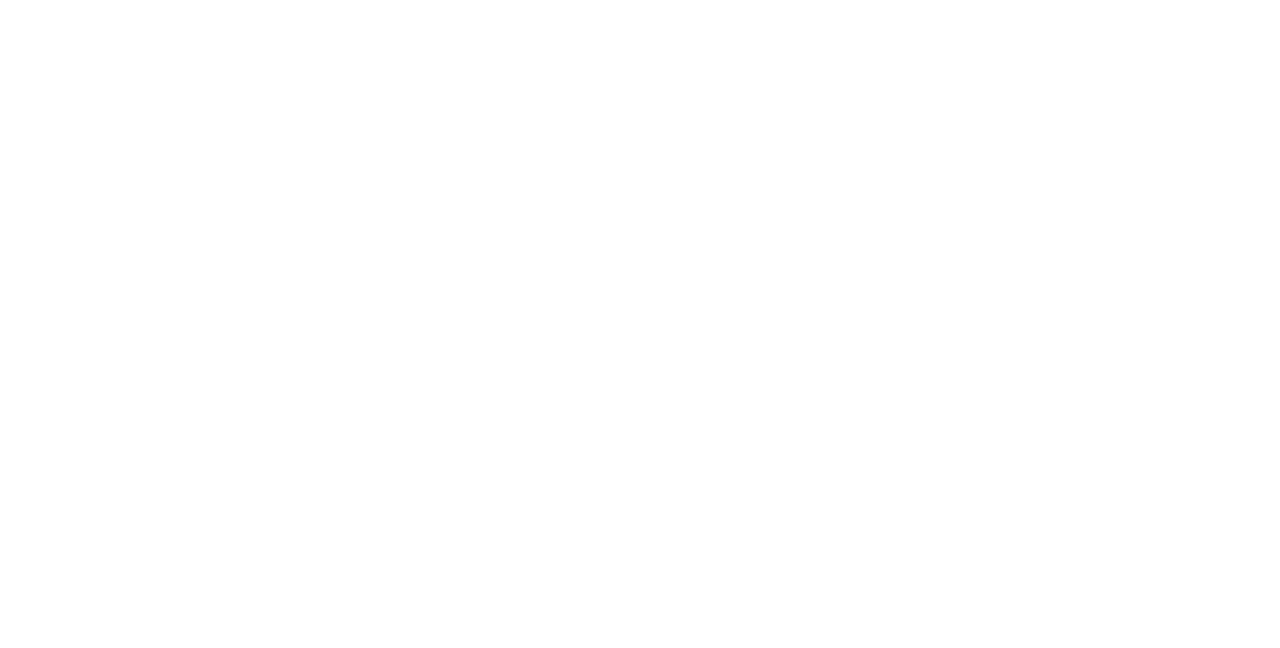
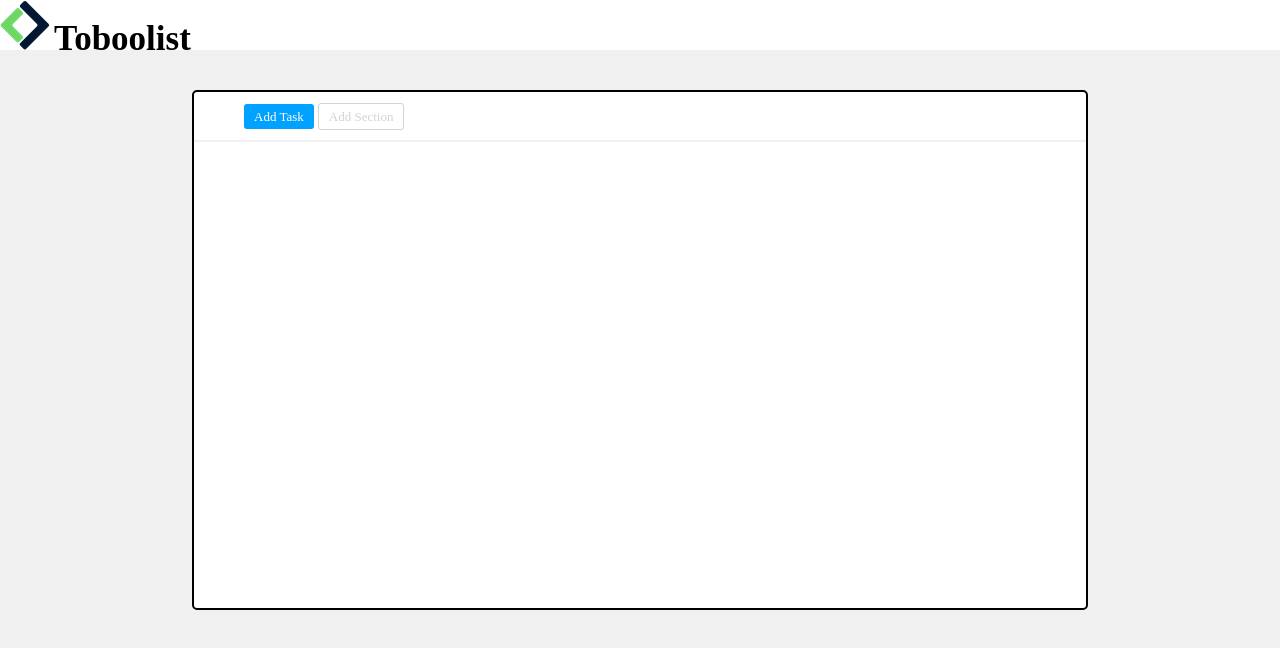
Before and after one commit to KaterinaProkopenko/html-css-toboolist, a plain HTML site: page index.html in a window 1280 px wide. Drawn offline with Linux system fonts and the light colour scheme.

Commit message:
Continuazione (header/nav)

```diff
--- a/css/style.css
+++ b/css/style.css
@@ -3,3 +3,55 @@
     margin: 0;
     padding: 0;
 }
+
+body {
+    background-color: rgb(240, 240, 240);
+}
+
+header {
+    width: auto;
+    height: 50px;
+    background-color: white;
+}
+
+
+
+main {
+    width: 70%;
+    height: 520px;
+    margin: auto;
+    margin-top: 40px;
+    background-color: white;
+    border: 2px solid black;
+    border-radius: 5px;
+}
+
+nav {
+    height: 50px;
+    border-bottom: 2px solid rgb(240, 240, 240);
+}
+
+.add {
+    line-height: 50px;
+    padding: 5px 10px;
+    font-size: 13px;
+    border-radius: 3px;
+}
+
+#logo {
+    font-size: 35px;
+    font-weight: bold;
+}
+
+#add-task {
+    width: 80px;
+    background-color: rgb(0, 162, 255);
+    margin-left: 50px;
+    color: white;
+}
+
+#add-section {
+    width: 85px;
+    border: 1px solid lightgrey;
+    color:lightgrey;
+}
--- a/index.html
+++ b/index.html
@@ -1,18 +1,25 @@
 <!DOCTYPE html>
-<html lang="en">
+<html lang="un">
 <head>
     <meta charset="UTF-8">
     <meta http-equiv="X-UA-Compatible" content="IE=edge">
     <meta name="viewport" content="width=device-width, initial-scale=1.0">
+    <link rel="stylesheet" href="css/style.css">
     <title>Toboolist</title>
 </head>
 <body>
     <!-- Logo -->
-    <header></header>
+    <header>
+        <img src="img/Logo.png" alt="Logo">
+        <span id="logo">Toboolist</span>
+    </header>
 
     <main>
         <!-- Navigazione -->
-        <nav></nav>
+        <nav>
+            <span id="add-task" class="add">Add Task</span>
+            <span id="add-section" class="add">Add Section</span>
+        </nav>
 
         <!-- New Task -->
         <section></section>
```
